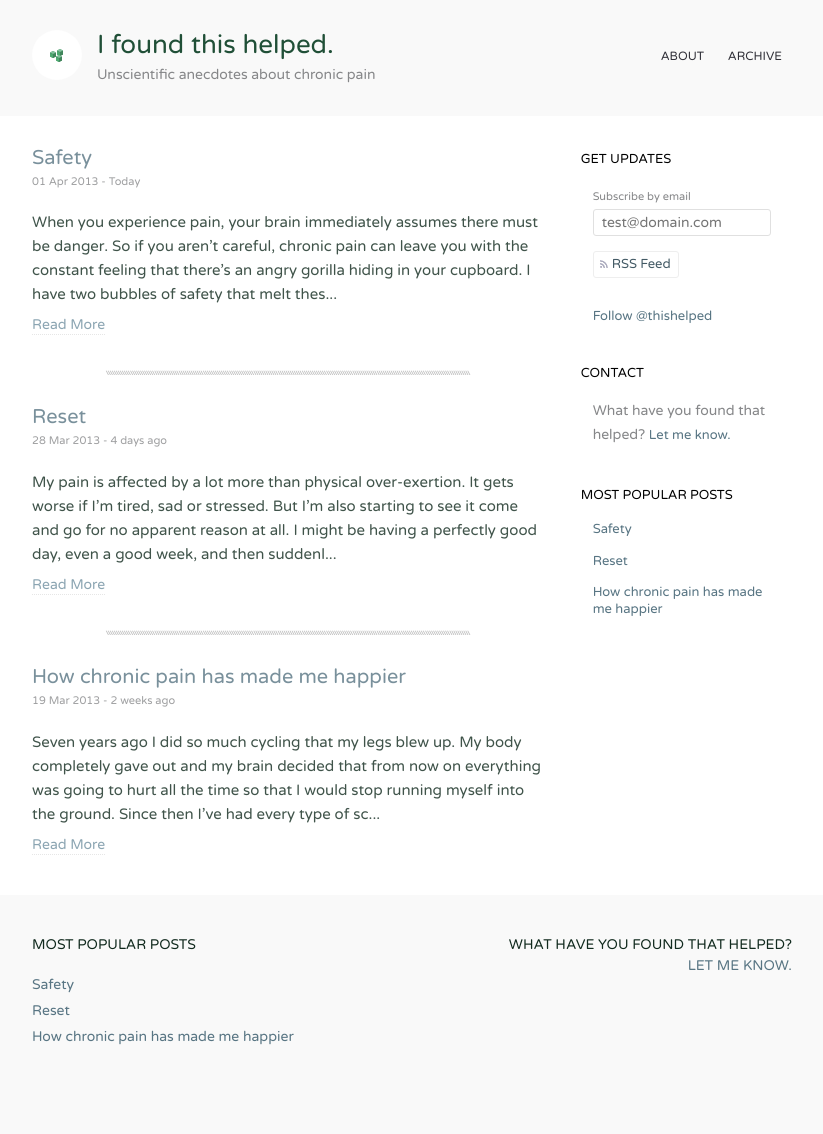
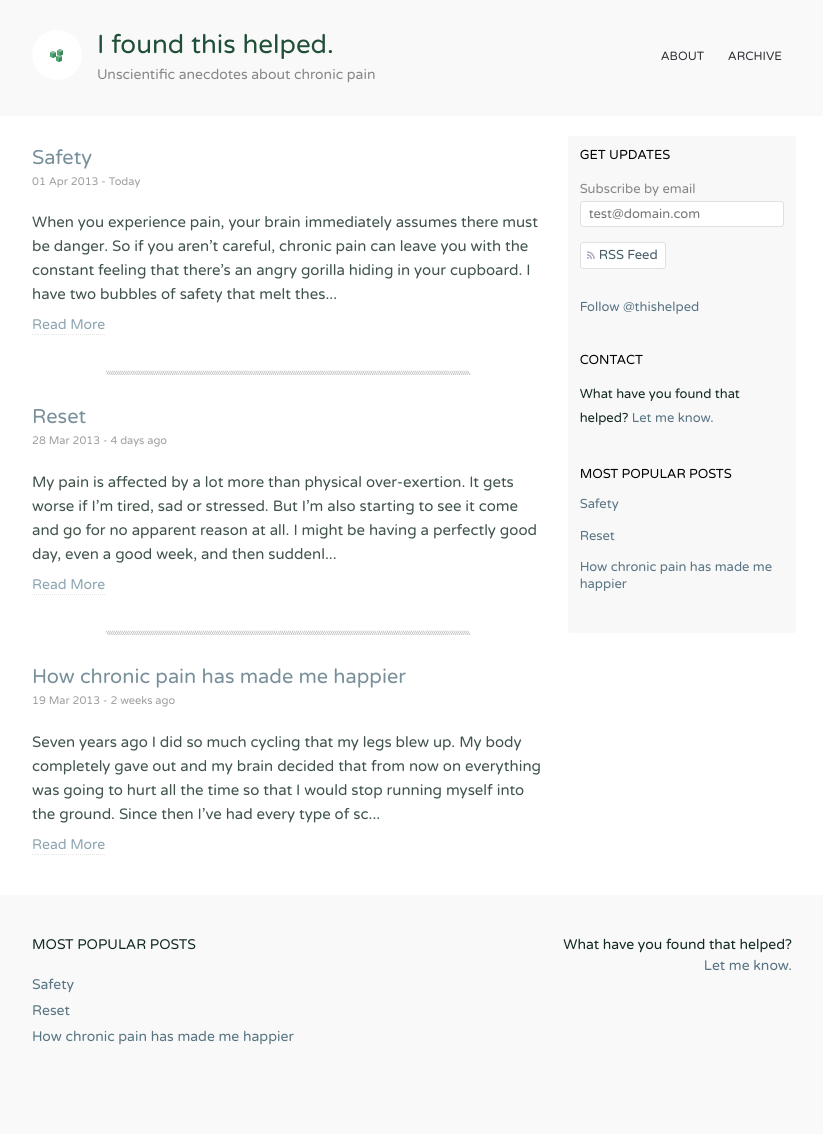
Before and after one commit to robert/ifoundthishelped, a Jekyll site: the page built from index.html, in a window 1280 px wide. Shown: the whole page, without its empty margins (228-1051 px from the left). Built offline with Jekyll 4.4.1, drawn with Linux system fonts in a browser that asks for light colours; Markdown is read by kramdown in place of the engine named in the settings; comment, search, counter and statistics services are not loaded.

```diff
--- a/_assets/defaults.scss
+++ b/_assets/defaults.scss
@@ -58,7 +58,8 @@ a, .as-link {
     border-radius: 3px;
     padding: 4px 7px;
     font-size: 12px;
-    border: 1px solid #eee;
+    border: 1px solid #e0e0e0;
+    background-color: #fff;
     color: darken($blue, 20%);
     @include inline-block;
     &:hover { border-color: darken($blue, 15%); }
--- a/_includes/sidebar.html
+++ b/_includes/sidebar.html
@@ -20,7 +20,7 @@
   </section>
   <section>
     <h3>CONTACT</h3>
-    <div class="item muted">
+    <div class="item">
       What have you found that helped?
       <a href="mailto:bobjheaton@gmail.com">Let me know.</a>
     </div>
--- a/stylesheets/defaults.css
+++ b/stylesheets/defaults.css
@@ -102,7 +102,8 @@ a, .as-link {
     border-radius: 3px;
     padding: 4px 7px;
     font-size: 12px;
-    border: 1px solid #eeeeee;
+    border: 1px solid #e0e0e0;
+    background-color: #fff;
     color: #435a65;
     display: inline-block;
     vertical-align: baseline;
--- a/stylesheets/style.css
+++ b/stylesheets/style.css
@@ -102,7 +102,8 @@ a, .as-link {
     border-radius: 3px;
     padding: 4px 7px;
     font-size: 12px;
-    border: 1px solid #eeeeee;
+    border: 1px solid #e0e0e0;
+    background-color: #fff;
     color: #435a65;
     display: inline-block;
     vertical-align: baseline;
@@ -321,8 +322,6 @@ footer {
     margin-bottom: 8px; }
   footer a {
     line-height: 1.3em; }
-  footer h4 {
-    text-transform: uppercase; }
 
 .wrapper {
   -webkit-box-sizing: border-box;
@@ -363,26 +362,28 @@ h2 {
   -webkit-box-sizing: border-box;
   -moz-box-sizing: border-box;
   box-sizing: border-box;
-  padding: 5px 10px 10px;
+  padding: 5px 12px 10px;
   width: 30%;
-  vertical-align: top; }
+  background: #f9f8f9;
+  vertical-align: top;
+  border-radius: 3px; }
   #sidebar > section {
     margin-bottom: 15px; }
+    #sidebar > section, #sidebar > section * {
+      font-size: 13px; }
     #sidebar > section .item {
-      padding: 0 15px 15px; }
+      padding: 0 0 15px; }
     #sidebar > section input {
       width: 100%; }
     #sidebar > section h3 {
-      margin: 0 0 12px;
+      margin: 0 0 8px;
       text-transform: uppercase;
-      padding: 6px 10px 2px 3px;
-      font-size: 13px;
+      padding: 2px 0;
       color: #000; }
     #sidebar > section p {
       margin: 0; }
     #sidebar > section a {
-      line-height: 1.3em;
-      font-size: 13px; }
+      line-height: 1.3em; }
 
 ul.posts li {
   opacity: 0.8;
```
Also changed, not shown: _assets/style.scss (+8 -7 lines), archive.html (+9 -6 lines).
